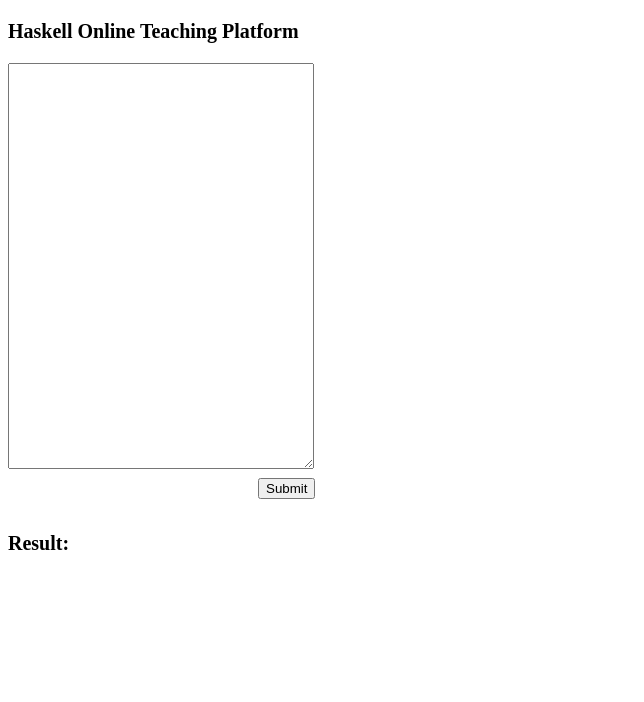
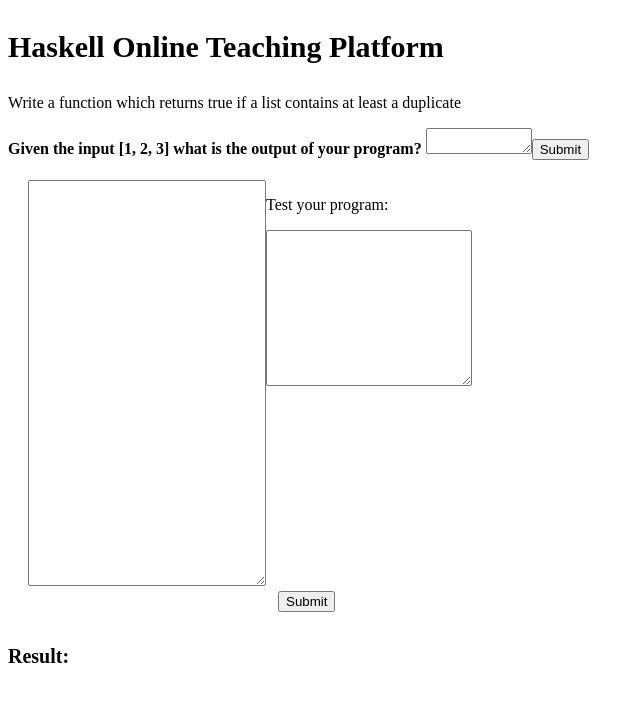
Before and after one commit to malinamusuroi/haskellTeachingPlatform, a React app: page / in a window 1280 px wide. Shown: the top 702 px of the page, without its empty margins (0-644 px from the left). Built offline with nearby package versions, Linux system fonts and the light colour scheme.

Commit message:
Add support for evaluation of expressions. Add css

```diff
--- a/package.json
+++ b/package.json
@@ -24,7 +24,9 @@
     "@babel/preset-env": "^7.3.1",
     "@babel/preset-react": "^7.0.0",
     "babel-loader": "^8.0.5",
+    "css-loader": "^2.1.0",
     "open": "0.0.5",
+    "style-loader": "^0.23.1",
     "webpack": "^4.29.0",
     "webpack-cli": "^3.2.1",
     "webpack-dev-server": "^3.1.14"
--- a/src/App.css
+++ b/src/App.css
@@ -1,3 +1,33 @@
-.mytext {
+
+.title {
+  font-size: 30px;
+  font-weight: bold
+}
+.example-area {
+  width: 100px;
+  height: 20px;
+  font-weight: bold;
+  font-size: '13px'
+}
+
+.code-area {
   width: 300px;
+  height: 400px;
+  font-weight: bold;
+  font-size: 12px;
+  margin-left: 20px
+
 }
+
+.test-area {
+  width: 200px;
+  height: 150px;
+  font-weight: bold;
+  font-size: 12px
+}
+
+.result {
+  margin-top: 33px;
+  font-size: 20px;
+  font-weight: bold
+}
--- a/src/App.js
+++ b/src/App.js
@@ -1,26 +1,53 @@
 import React, { Component } from 'react';
+import  './App.css'
 
 class App extends Component {
   constructor(props) {
     super(props);
     this.state = {
       value: '',
-      data: ''
+      data: '',
+      testValue: '',
+      example: '',
+      exampleValue: ''
     };
     this.handleChange = this.handleChange.bind(this);
+    this.handleExample = this.handleExample.bind(this);
+    this.handleValue = this.handleValue.bind(this);
+    this.handleExample = this.handleExample.bind(this);
     this.onSubmit = this.onSubmit.bind(this);
   }
 
-  handleChange(e) {
-    console.log("Input value: " + e.target.value)
-    this.setState({ value: e.target.value })
+  handleChange(input) {
+    console.log("Input value: " + input.target.value)
+    this.setState({ value: input.target.value })
+  }
+
+  handleExample(input) {
+    this.setState({ exampleValue: input.target.value })
+  }
+
+  onExampleSubmit = () =>  {
+      if(this.state.value2 !== 'False') {
+        this.setState({ example: "Wrong answer" })
+      } else if(this.state.value2 !== 'True')  {
+        this.setState({ example: "Correct answer" })
+      } else {
+        this.setState({ example: " " })
+      }
+  }
+
+  handleValue(input) {
+    console.log("Input value: " + input.target.value)
+    this.setState({ testValue: input.target.value })
   }
 
   onSubmit = () => {
     var inputValue = this.state.value
+    var testInput = this.state.testValue
     fetch('/compile', {
       method: 'POST',
-      body: JSON.stringify({ val: inputValue }),
+      body: JSON.stringify({ val: inputValue, v: testInput}),
       headers: {
         "Content-Type": "application/json",
       }
@@ -31,12 +58,23 @@ class App extends Component {
   render() {
     return (
       <div>
-        <p style={{ fontSize: '20px', fontWeight: 'bold' }}> Haskell Online Teaching Platform </p>
-        <textarea align="top" type="text" id="name" name="name" style={{ width: '300px', height: '400px', fontWeight: 'bold', fontSize: '12px' }} value={this.state.value} onChange={this.handleChange} />
-        <div style={{ marginTop: '5px', marginLeft: '250px' }} >
+        <p className="title"> Haskell Online Teaching Platform </p>
+        <p>Write a function which returns true if a list contains at least a duplicate</p>
+        <b> Given the input [1, 2, 3] what is the output of your program? </b>
+        <textarea className="example-area" align="top" type="text" id="name" name="name" value={this.state.exampleValue} onChange={this.handleExample} />
+        <button  onClick={this.onExampleSubmit}> Submit </button>
+         {this.state.example}
+        <div style={{ display: 'flex', justifyContent: 'space-between', marginTop: '20px'}}>
+         <textarea align="top" type="text" id="name" name="name" className="code-area" value={this.state.value} onChange={this.handleChange} />
+          <div style={{marginRight: '800px'}}>
+            <p> Test your program: </p>
+            <textarea align="top" type="text" id="name" name="name" className="test-area" value={this.state.testValue} onChange={this.handleValue} />
+           </div>
+         </div>
+        <div style={{ marginTop: '5px', marginLeft: '270px' }} >
           <button onClick={this.onSubmit}> Submit </button>
         </div>
-        <div style={{ marginTop: '33px', fontSize: '20px', fontWeight: 'bold' }}> Result: {this.state.data} </div>
+        <div className="result"> Result: {this.state.data} </div>
       </div>
     )
   }
--- a/webpack.config.js
+++ b/webpack.config.js
@@ -6,12 +6,17 @@ module.exports = {
         test: /\.(js|jsx)$/,
         exclude: /node_modules/,
         use: ['babel-loader']
+      },
+       {
+        test: /\.css/,
+        loaders: "style-loader!css-loader",
+        include: __dirname + '/src'
       }
     ]
   },
   mode: 'development',
   resolve: {
-    extensions: ['*', '.js', '.jsx']
+    extensions: ['*', '.js', '.jsx', '.css']
   },
   output: {
     path: __dirname + '/public',
```
Also changed, not shown: server.js (+16 -19 lines), 1 other file (tests, documents, lock files or other folders).
